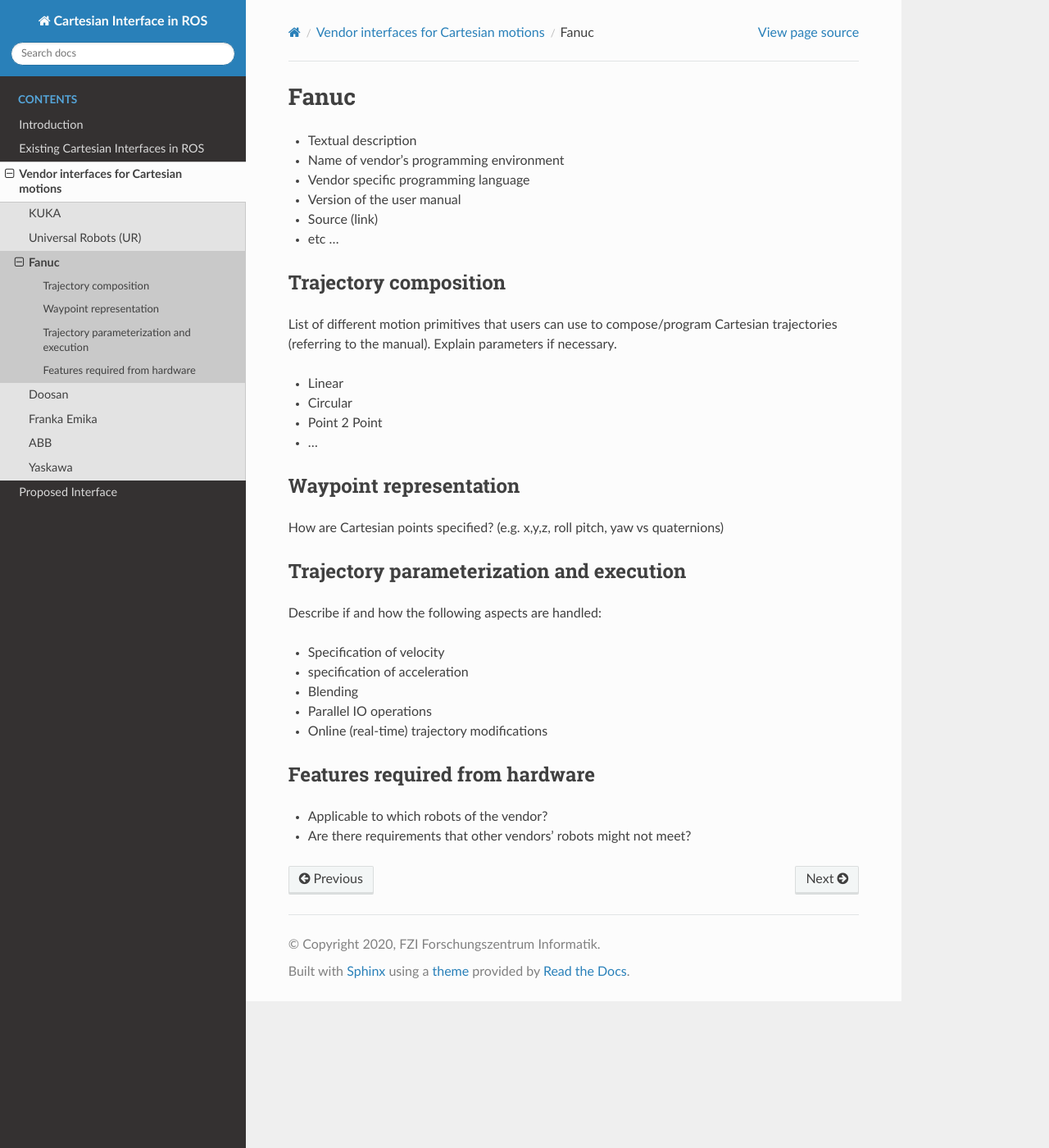
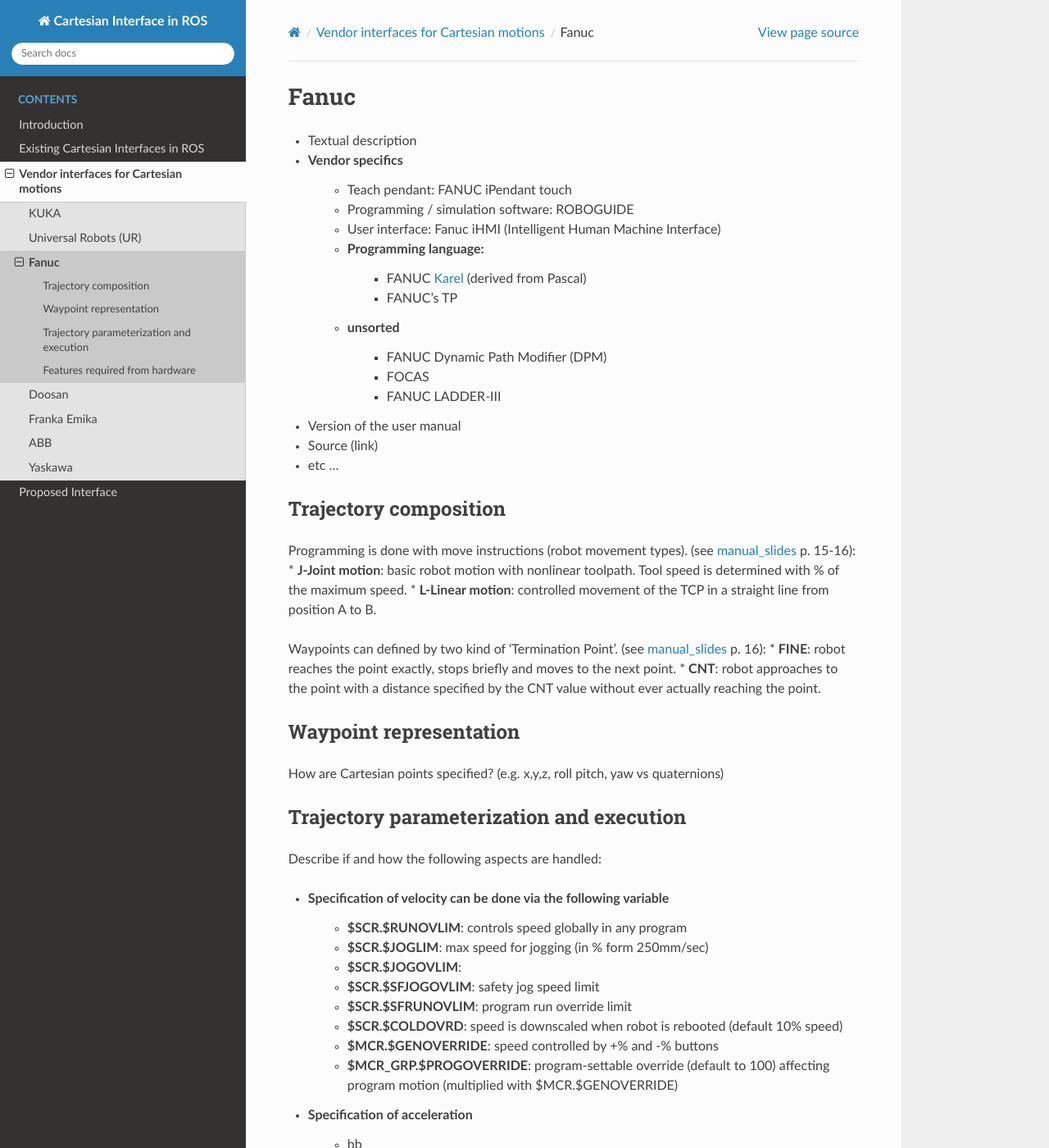
Before and after one commit to fzi-forschungszentrum-informatik/fzi_robot_interface_proposal, a Sphinx documentation site: the page built from source/industry/Fanuc.rst, in a window 1280 px wide and 1400 px high. Shown: the whole window at 82% size. Built offline with Sphinx 7.4.7 and the Read the Docs theme 2.0.0, drawn with Linux system fonts in a browser that asks for light colours; some of the changed text lies outside the part shown.

Commit message:
added Specification of velocity and Trajectory composition for fanuc

```diff
--- a/source/industry/Fanuc.rst
+++ b/source/industry/Fanuc.rst
@@ -1,36 +1,75 @@
 Fanuc
 =====
+
+.. _manual_collection: http://cncmanual.com/fanuc/
+.. _manual_slides: http://www.lakos.fs.uni-lj.si/wp-content/uploads/2017/12/Fanuc-robot.pdf
+.. _Karel: https://www.tristarcnc.com/News/KarelProgrammingLanguage
+
+
 * Textual description
-* Name of vendor's programming environment
-* Vendor specific programming language
+* Vendor specifics
+   * Teach pendant: 				FANUC iPendant touch
+   * Programming / simulation software: 	ROBOGUIDE
+   * User interface: 				Fanuc iHMI (Intelligent Human Machine Interface)
+   * Programming language:
+      * FANUC `Karel`_ (derived from Pascal)
+      * FANUC’s TP
+   * unsorted
+      * FANUC Dynamic Path Modifier (DPM)
+      * FOCAS
+      * FANUC LADDER-III
+
+
 * Version of the user manual
 * Source (link)
 * etc ...
 
 Trajectory composition
 ----------------------
-List of different motion primitives that users can use to compose/program
-Cartesian trajectories (referring to the manual).
-Explain parameters if necessary.
+Programming is done with move instructions (robot movement types).  (see `manual_slides`_ p. 15-16):
+* **J-Joint motion**: basic robot motion with nonlinear toolpath. Tool speed is determined with % of the maximum speed.
+* **L-Linear motion**: controlled movement of the TCP in a straight line from position A to B.
 
-* Linear
-* Circular
-* Point 2 Point
-* ...
+Waypoints can defined by two kind of 'Termination Point'. (see `manual_slides`_ p. 16):
+* **FINE**: robot reaches the point exactly, stops briefly and moves to the next point.
+* **CNT**: robot approaches to the point with a distance specified by the CNT value without ever actually reaching the point.
+
+
+
 
 Waypoint representation
 -----------------------
 How are Cartesian points specified? (e.g. x,y,z, roll pitch, yaw vs quaternions)
 
+
 Trajectory parameterization and execution
 -----------------------------------------
 Describe if and how the following aspects are handled:
 
-* Specification of velocity
-* specification of acceleration
+* Specification of velocity can be done via the following variable
+   * **$SCR.$RUNOVLIM**: controls speed globally in any program
+   * **$SCR.$JOGLIM**: max speed for jogging (in % form 250mm/sec)
+   * **$SCR.$JOGOVLIM**:
+   * **$SCR.$SFJOGOVLIM**: safety jog speed limit
+   * **$SCR.$SFRUNOVLIM**: program run override limit
+   * **$SCR.$COLDOVRD**: speed is downscaled when robot is rebooted (default 10% speed)
+   * **$MCR.$GENOVERRIDE**: speed controlled by  +% and -% buttons
+   * **$MCR_GRP.$PROGOVERRIDE**: program-settable override (default to 100) affecting program motion (multiplied with $MCR.$GENOVERRIDE)
+
+
+* Specification of acceleration
+   * bb
+
 * Blending
-* Parallel IO operations
-* Online (real-time) trajectory modifications
+   * bb
+
+* Parallel IO operations:
+   * bb
+
+* Online (real-time) trajectory modifications:
+   * bb
+
+
 
 Features required from hardware
 -------------------------------
```
